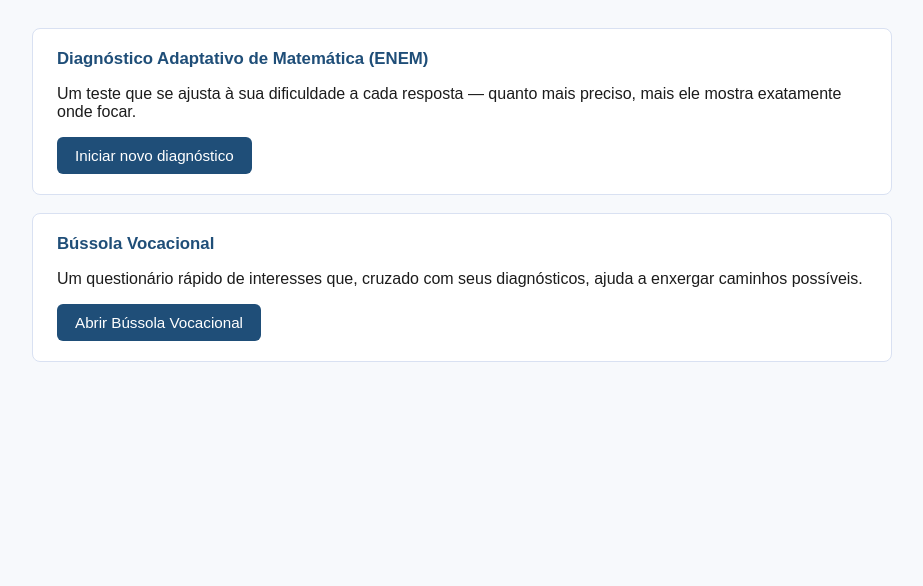
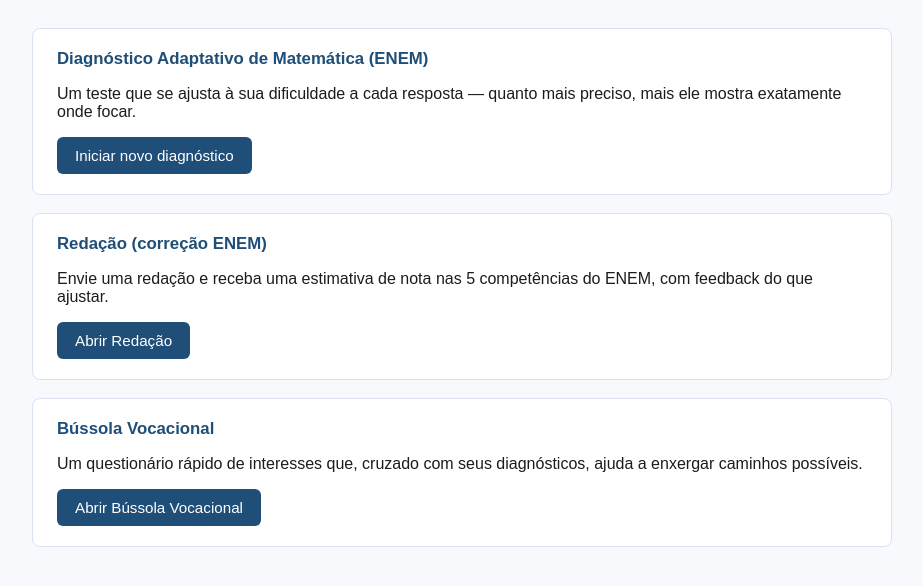
Before and after one commit to charlyjhone/aimedu-platform, a Flask app: template app/templates/dashboard_aluno.html in a window 1280 px wide. Shown: the part 50-636 px from the top of the page, without its empty margins (178-1101 px from the left). Run offline with Flask 3, Linux system fonts and the light colour scheme; the template is opened without the code that fills it, so the values that code supplies are empty; some libraries are stand-ins or nearby versions.

Commit message:
Add Redação section to dashboard template

```diff
--- a/app/templates/dashboard_aluno.html
+++ b/app/templates/dashboard_aluno.html
@@ -5,6 +5,12 @@
   <h2>Diagnóstico Adaptativo de Matemática (ENEM)</h2>
   <p>Um teste que se ajusta à sua dificuldade a cada resposta — quanto mais preciso, mais ele mostra exatamente onde focar.</p>
   <a class="botao" href="{{ url_for('diagnostico_matematica.iniciar') }}">Iniciar novo diagnóstico</a>
+</div>
+
+<div class="card">
+  <h2>Redação (correção ENEM)</h2>
+  <p>Envie uma redação e receba uma estimativa de nota nas 5 competências do ENEM, com feedback do que ajustar.</p>
+  <a class="botao" href="{{ url_for('redacao.index') }}">Abrir Redação</a>
 </div>
 
 <div class="card">
```
